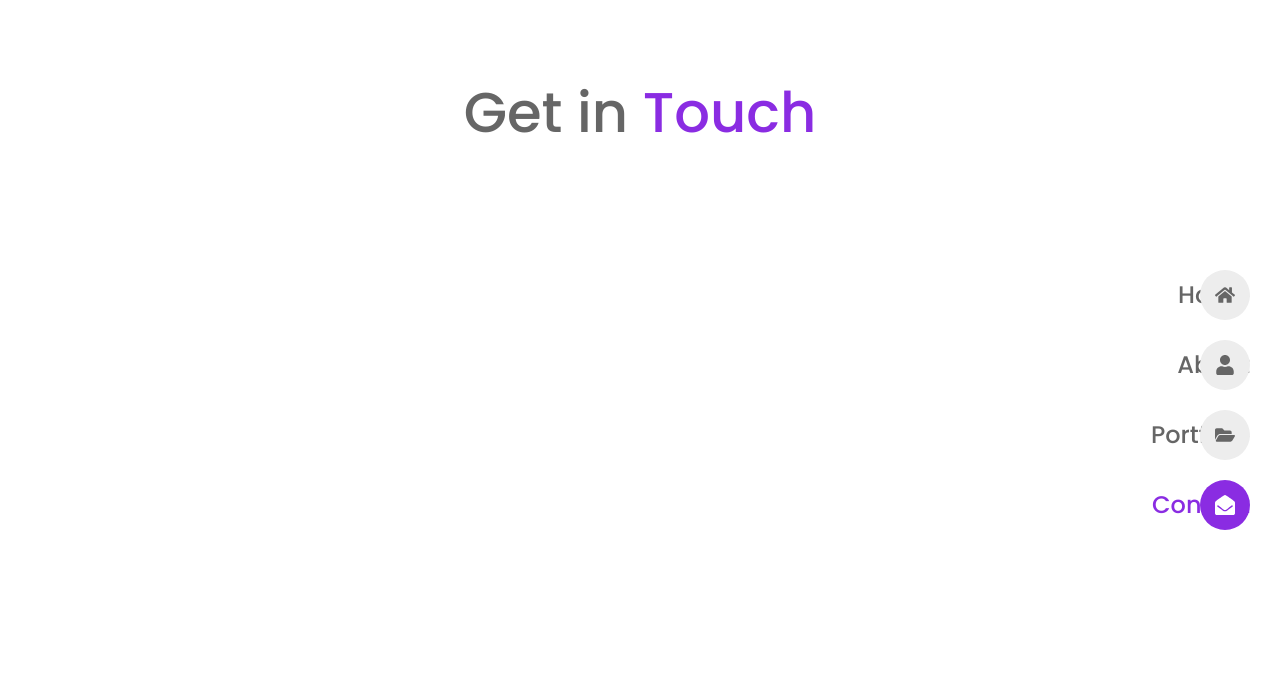
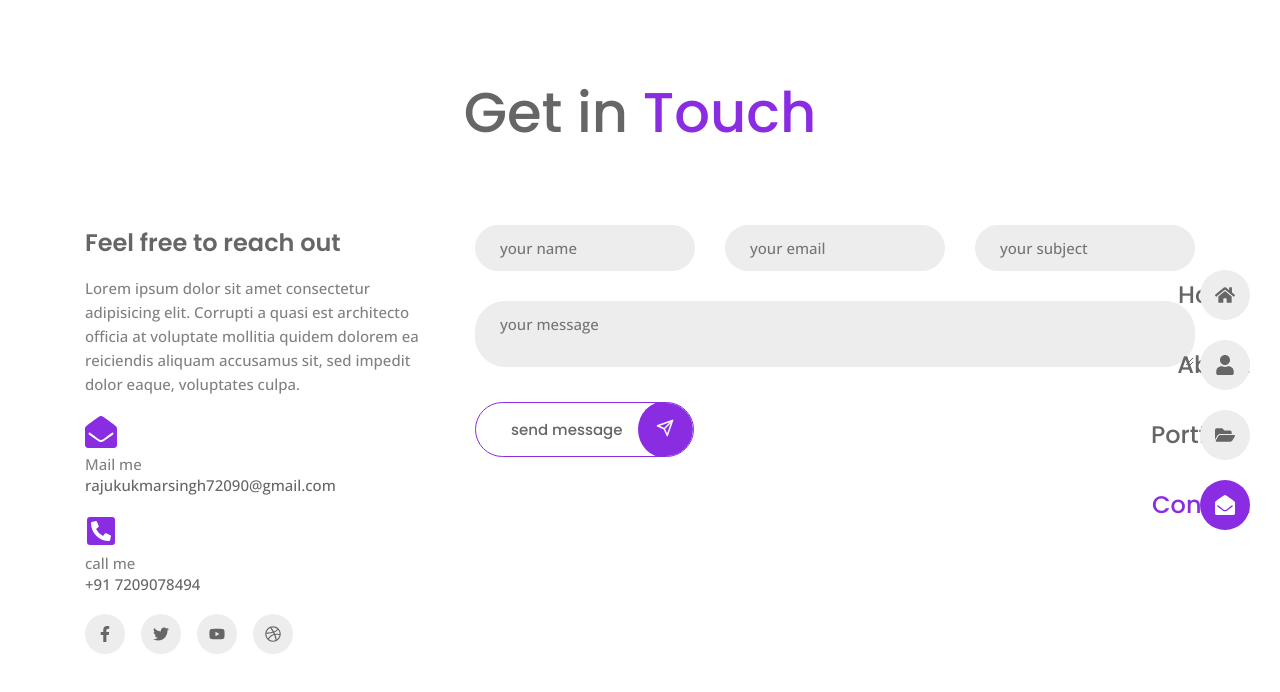
Before and after one commit to rajukumarsingh72090/portfolio, a React (Vite) app: page /contact in a window 1280 px wide. Shown: the top 692 px of the page. Built offline with nearby package versions, Linux system fonts and the light colour scheme.

Commit message:
new changes

```diff
--- a/src/pages/contact/Contact.jsx
+++ b/src/pages/contact/Contact.jsx
@@ -1,4 +1,9 @@
 import React from 'react'
+
+import { FaEnvelope, FaPhoneSquareAlt, FaFacebookF, FaTwitter, FaYoutube, FaDribbble, FaEnvelopeOpen} from 'react-icons/fa'
+
+import { FiSend } from 'react-icons/fi'
+import './contact.css'
 
 const Contact = () => {
   return (
@@ -6,6 +11,70 @@ const Contact = () => {
       <h2 className="section__title">
         Get in <span> Touch </span>
       </h2>
+
+      <div className="contact__container container grid">
+        <div className="contact__data">
+          <h3 className="contact__title">Feel free to reach out</h3>
+
+          <p className="contact__description">Lorem ipsum dolor sit amet consectetur adipisicing elit. Corrupti a quasi est architecto officia at voluptate mollitia quidem dolorem ea reiciendis aliquam accusamus sit, sed impedit dolor eaque, voluptates culpa.</p>
+
+          <div className="contact__info">
+            <div className="info__item">
+              <FaEnvelopeOpen className='info__icon'/>
+
+              <div>
+                <span className="info__title">Mail me</span>
+                <h4 className="info__desc">rajukukmarsingh72090@gmail.com</h4>
+              </div>
+            </div>
+
+            <div className="info__item">
+              <FaPhoneSquareAlt className='info__icon'/>
+
+              <div>
+                <span className="info__title">call me</span>
+                <h4 className="info__desc">+91 7209078494</h4>
+              </div>
+            </div>
+
+          </div>
+
+          <div className="contact__socials">
+            <a href="htttps://facebook.com" className="contact__social-link"><FaFacebookF/></a>
+
+            <a href="htttps://facebook.com" className="contact__social-link"><FaTwitter/></a>
+
+            <a href="htttps://facebook.com" className="contact__social-link"><FaYoutube/></a>
+
+            <a href="htttps://facebook.com" className="contact__social-link"><FaDribbble/></a>
+          </div>
+        </div>
+
+        <form className="contact__form">
+          <div className="form__input-group">
+
+            <div className="form__input-div">
+              <input type="text" placeholder='your name' className="form__control" />
+            </div>
+
+            <div className="form__input-div">
+              <input type="email" placeholder='your email' className="form__control" />
+            </div>
+
+            <div className="form__input-div">
+              <input type="text" placeholder='your subject' className="form__control" />
+            </div>
+          </div>
+
+          <div className="form__input-div">
+             <textarea placeholder='your message' className="form__control textarea"></textarea>
+            </div>
+
+          <button className="button"> send message
+            <span className="button__icon contact__button-icon"><FiSend/></span>
+          </button>
+        </form>
+      </div>
     </section>
   )
 }
--- a/src/pages/contact/contact.css
+++ b/src/pages/contact/contact.css
@@ -0,0 +1,80 @@
+.contact__container{
+    grid-template-columns: 4fr 8fr;
+}
+
+.contact__title{
+    font-size: var(--h3-font-size);
+    font-weight: var(--weight-600);
+    margin-bottom: 1rem;
+}
+
+.contact__description{
+    font-size: var(--small-font-size);
+    line-height: 1.6;
+}
+
+.contact__description, .contact__info, .info__item{
+    margin-bottom: 20px;
+}
+
+.contact__info .contact__item{
+    display: flex;
+    align-items: center;
+    column-gap: 16px;
+}
+
+.contact__info .info__icon{
+    color: var(--first-color);
+    font-size: var(--h2-font-size);
+}
+
+.contact__info .info__title{
+    font-size: var(--small-font-size);
+}
+
+.contact__info .info__desc{
+    font-family: var(--body-font);
+    font-size: var(--small-font-size);
+    font-weight: var(--weight-500);
+}
+
+.contact__socials{
+    display: flex;
+    column-gap: 16px;
+}
+
+.contact__social-link{
+    background-color: var(--container-color);
+    color: var(--title-color);
+    width: 40px;
+    height: 40px;
+    border-radius: 50%;
+    text-align: center;
+    line-height: 44px;
+    transition: all 0.3s ease;
+}
+
+.contact__social-link:hover{
+    background-color: var(--first-color);
+    color: var(--text-white);
+}
+
+.form__input-group{
+    display: grid;
+    grid-template-columns: repeat(3, 1fr);
+    column-gap: 30px;
+}
+
+.form__input-div{
+    margin-bottom: 30px;
+}
+
+.form__control{
+    border: 1px solid var(--container-color);
+    background-color: var(--container-color);
+    color: var(--title-color);
+    width: 100%;
+    padding: 12px 24px;
+    border-radius: 30px;
+    font-size: var(--small-font-size);
+}
```
